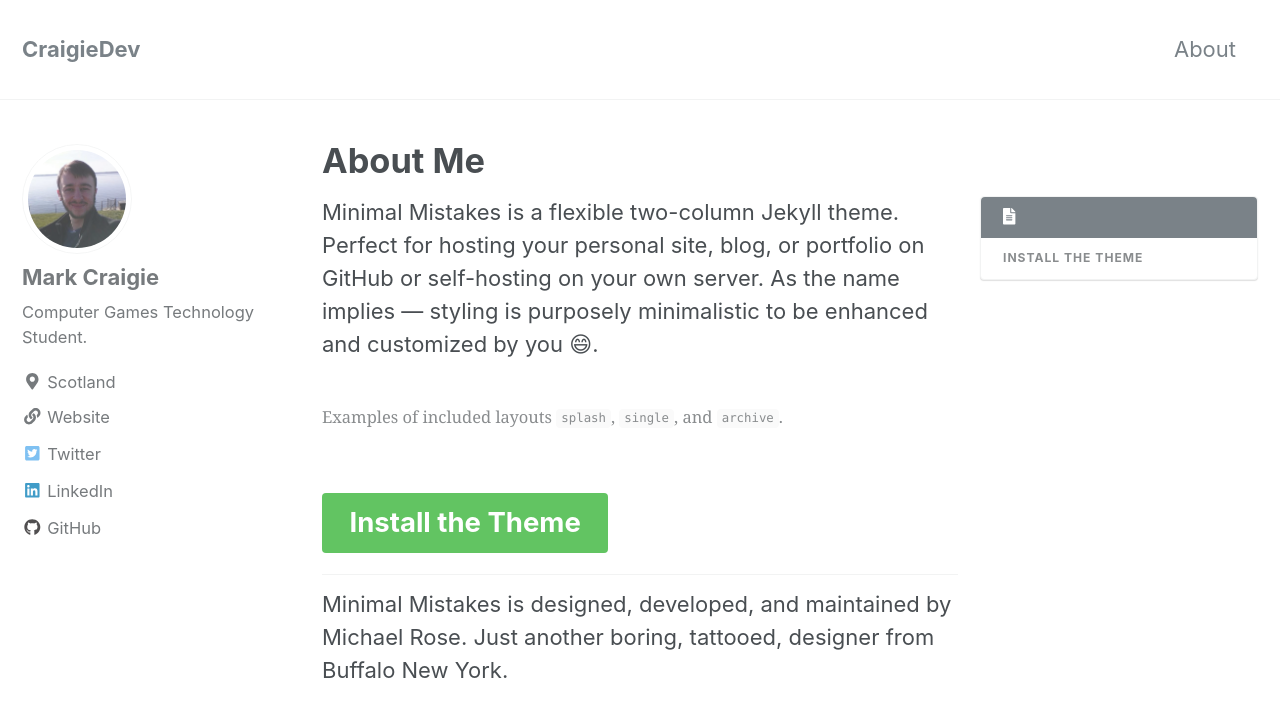
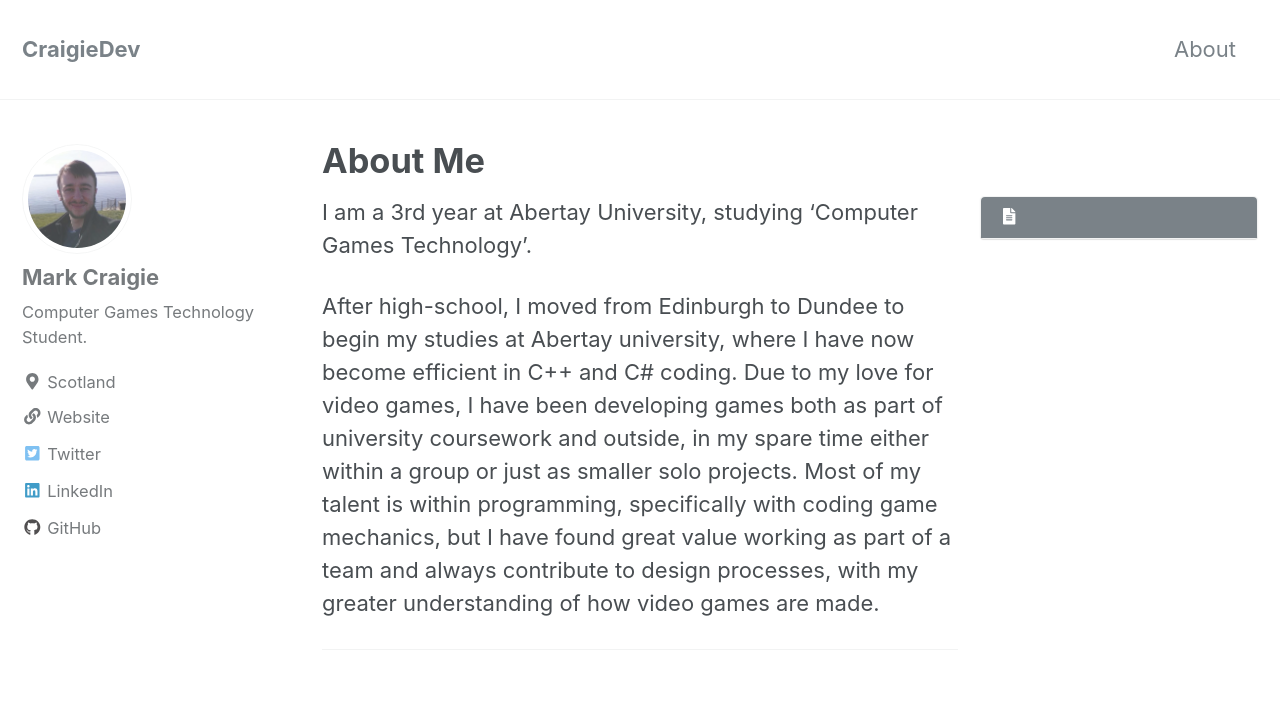
Before and after one commit to LeSmurk/CraigieDev, a Jekyll site: the page built from _pages/about.md, in a window 1280 px wide and 900 px high. Shown: the top 717 px of the window. Built offline with Jekyll 4.4.1, drawn with Linux system fonts in a browser that asks for light colours; nearby versions of some CDN libraries; emoji names are drawn with the system emoji font.

Commit message:
Update about.md

```diff
--- a/_pages/about.md
+++ b/_pages/about.md
@@ -5,11 +5,9 @@ excerpt: "Minimal Mistakes is a flexible two-column Jekyll theme."
 toc: true
 ---
 
-Minimal Mistakes is a flexible two-column Jekyll theme. Perfect for hosting your personal site, blog, or portfolio on GitHub or self-hosting on your own server. As the name implies --- styling is purposely minimalistic to be enhanced and customized by you :smile:.
+I am a 3rd year at Abertay University, studying 'Computer Games Technology'.
 
-{% include gallery id="layouts_gallery" caption="Examples of included layouts `splash`, `single`, and `archive`." %}
+After high-school, I moved from Edinburgh to Dundee to begin my studies at Abertay university, where I have now become efficient in C++ and C# coding. Due to my love for video games, I have been developing games both as part of university coursework and outside, in my spare time either within a group or just as smaller solo projects. Most of my talent is within programming, specifically with coding game mechanics, but I have found great value working as part of a team and always contribute to design processes, with my greater understanding of how video games are made.
 
-[Install the Theme]({{ "/docs/quick-start-guide/" | relative_url }}){: .btn .btn--success .btn--large}
+
 ---
-
-Minimal Mistakes is designed, developed, and maintained by Michael Rose. Just another boring, tattooed, designer from Buffalo New York.
```
